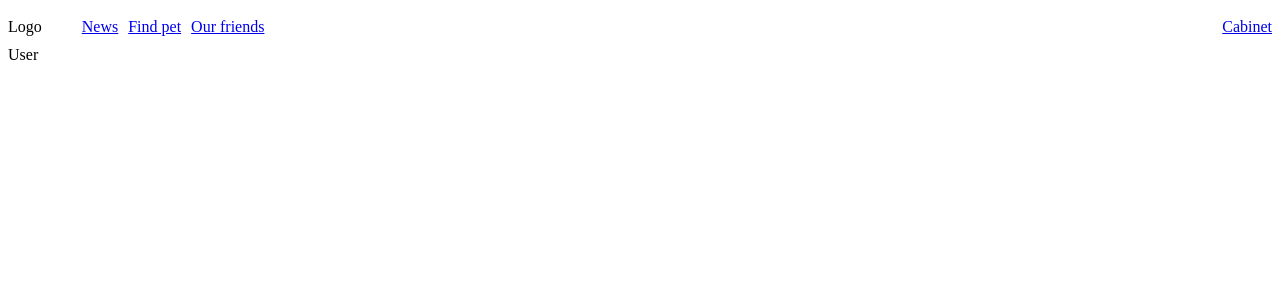
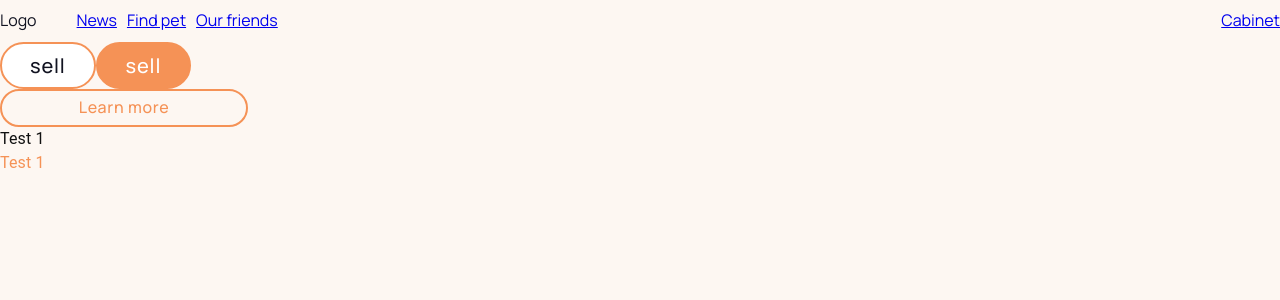
Before and after one commit to andrii-petlovanyi/pets_project_client, a React (Create React App) app: page / in a window 1280 px wide. Shown: the top 300 px of the page. Built offline with nearby package versions, Linux system fonts and the light colour scheme.

Commit message:
added(Theme): added theme, examples components, default style pallet, etc

```diff
--- a/package.json
+++ b/package.json
@@ -3,6 +3,9 @@
   "version": "0.1.0",
   "private": true,
   "dependencies": {
+    "@emotion/react": "^11.10.5",
+    "@emotion/styled": "^11.10.5",
+    "@mui/material": "^5.11.9",
     "@reduxjs/toolkit": "^1.9.2",
     "@testing-library/jest-dom": "^5.16.5",
     "@testing-library/react": "^13.4.0",
@@ -13,6 +16,7 @@
     "lodash.debounce": "^4.0.8",
     "react": "^18.2.0",
     "react-dom": "^18.2.0",
+    "react-hook-form": "^7.43.1",
     "react-icons": "^4.7.1",
     "react-redux": "^8.0.5",
     "react-router-dom": "^6.8.1",
--- a/public/index.html
+++ b/public/index.html
@@ -15,6 +15,19 @@
       user's mobile device or desktop. See https://developers.google.com/web/fundamentals/web-app-manifest/
     -->
     <link rel="manifest" href="%PUBLIC_URL%/manifest.json" />
+    <link
+      rel="stylesheet"
+      href="https://cdnjs.cloudflare.com/ajax/libs/modern-normalize/1.1.0/modern-normalize.min.css"
+      integrity="sha512-wpPYUAdjBVSE4KJnH1VR1HeZfpl1ub8YT/NKx4PuQ5NmX2tKuGu6U/JRp5y+Y8XG2tV+wKQpNHVUX03MfMFn9Q=="
+      crossorigin="anonymous"
+      referrerpolicy="no-referrer"
+    />
+    <link rel="preconnect" href="https://fonts.googleapis.com" />
+    <link rel="preconnect" href="https://fonts.gstatic.com" crossorigin />
+    <link
+      href="https://fonts.googleapis.com/css2?family=Inter:wght@400;500;700&family=Manrope:wght@400;500;600;700&family=Montserrat:wght@400;500&family=Poppins:wght@400;700&display=swap"
+      rel="stylesheet"
+    />
     <!--
       Notice the use of %PUBLIC_URL% in the tags above.
       It will be replaced with the URL of the `public` folder during the build.
@@ -24,7 +37,7 @@
       work correctly both with client-side routing and a non-root public URL.
       Learn how to configure a non-root public URL by running `npm run build`.
     -->
-    <title>React App</title>
+    <title>Pets support</title>
   </head>
   <body>
     <noscript>You need to enable JavaScript to run this app.</noscript>
--- a/src/App.jsx
+++ b/src/App.jsx
@@ -2,6 +2,7 @@ import React from "react"
 import { Suspense } from "react"
 import { Route, Routes } from "react-router-dom"
 import { Layout } from "./layout/Layout"
+import './index.css'
 
 import Login from "./pages/Login"
 import News from "./pages/News"
--- /dev/null
+++ b/src/index.css
@@ -0,0 +1,10 @@
+
+
+body {
+    background-color: #FDF7F2;
+    color: #111321;
+    font-family: 'Manrope';
+    font-weight: 400;
+    font-size: 16px;
+    line-height: 1.37;
+}
--- a/src/index.js
+++ b/src/index.js
@@ -1,3 +1,4 @@
+import { ThemeProvider } from '@mui/system';
 import React from 'react';
 import ReactDOM from 'react-dom/client';
 import { Provider } from 'react-redux';
@@ -6,6 +7,7 @@ import { PersistGate } from 'redux-persist/integration/react';
 import App from './App';
 
 import { persistor, store } from './redux/store';
+import theme from './theme/theme';
 
 const root = ReactDOM.createRoot(document.getElementById('root'));
 root.render(
@@ -13,7 +15,9 @@ root.render(
     <BrowserRouter basename="/">
       <Provider store={store}>
         <PersistGate loading={null} persistor={persistor}>
-          <App />
+          <ThemeProvider theme={theme}>
+            <App />
+          </ThemeProvider>
         </PersistGate>
       </Provider>
     </BrowserRouter>
--- a/src/pages/UserDashboard.jsx
+++ b/src/pages/UserDashboard.jsx
@@ -1,8 +1,18 @@
+import { Box, Button, Typography } from '@mui/material';
 import React from 'react'
 
 const UserDashboard = () => {
     return (
-        <div>User</div>
+        <div>
+            <Button variant='outlineBG'>sell</Button>
+            <Button variant='outlineBGActive'>sell</Button>
+            <Button variant='outline'>Learn more</Button>
+            <Box bgcolor={'custom.'}>
+                <Typography color={'primary'}>Test 1</Typography>
+                <Typography color={'secondary'}>Test 1</Typography>
+            </Box>
+
+        </div>
     )
 }
 
--- /dev/null
+++ b/src/theme/theme.js
@@ -0,0 +1,103 @@
+import { createTheme } from '@mui/material/styles';
+
+const theme = createTheme({
+  palette: {
+    primary: {
+      main: '#111111',
+      background: '#FDF7F2',
+    },
+    secondary: {
+      main: '#F59256',
+      background: '#ffffff',
+    },
+    custom: {
+      subTitle: '#F59256',
+    },
+  },
+
+  components: {
+    MuiButton: {
+      variants: [
+        {
+          props: { variant: 'outlineBG' },
+          style: {
+            textTransform: 'none',
+            background: '#ffffff',
+            border: '2px solid #F59256',
+            borderRadius: '40px',
+            padding: '8px 28px',
+            fontFamily: 'Manrope',
+            fontWeight: 500,
+            fontSize: '20px',
+            lineHeight: '1.35',
+            letterSpacing: '0.04em',
+
+            '&:hover': {
+              borderColor: '#FF6101',
+              background: '#ffffff',
+            },
+          },
+        },
+        {
+          props: { variant: 'outlineBGActive' },
+          style: {
+            textTransform: 'none',
+            background: '#F59256',
+            color: '#ffffff',
+            border: '2px solid #F59256',
+            borderRadius: '40px',
+            padding: '8px 28px',
+            fontFamily: 'Manrope',
+            fontWeight: 500,
+            fontSize: '20px',
+            lineHeight: '1.35',
+            letterSpacing: '0.04em',
+
+            '&:hover': {
+              borderColor: '#FF6101',
+              background: '#FF6101',
+            },
+          },
+        },
+
+        {
+          props: { variant: 'outline' },
+          style: {
+            width: '248px',
+            height: '38px',
+            display: 'flex',
+            alignItems: 'center',
+
+            textTransform: 'none',
+            fontFamily: 'Manrope',
+            fontWeight: 500,
+            fontSize: '16px',
+            lineHeight: '1.37',
+            letterSpacing: '0.04em',
+            color: '#F59256',
+            border: '2px solid #F59256',
+            borderRadius: '40px',
+
+            '&:hover': {
+              borderColor: '#FF6101',
+              color: '#FF6101',
+              background: 'none',
+            },
+          },
+        },
+      ],
+    },
+    MuiIconButton: {
+      variants: [
+        {
+          props: { variant: 'custom' },
+          style: {
+            border: ``,
+          },
+        },
+      ],
+    },
+  },
+});
+
+export default theme;
```
Also changed, not shown: 1 other file (tests, documents, lock files or other folders).
